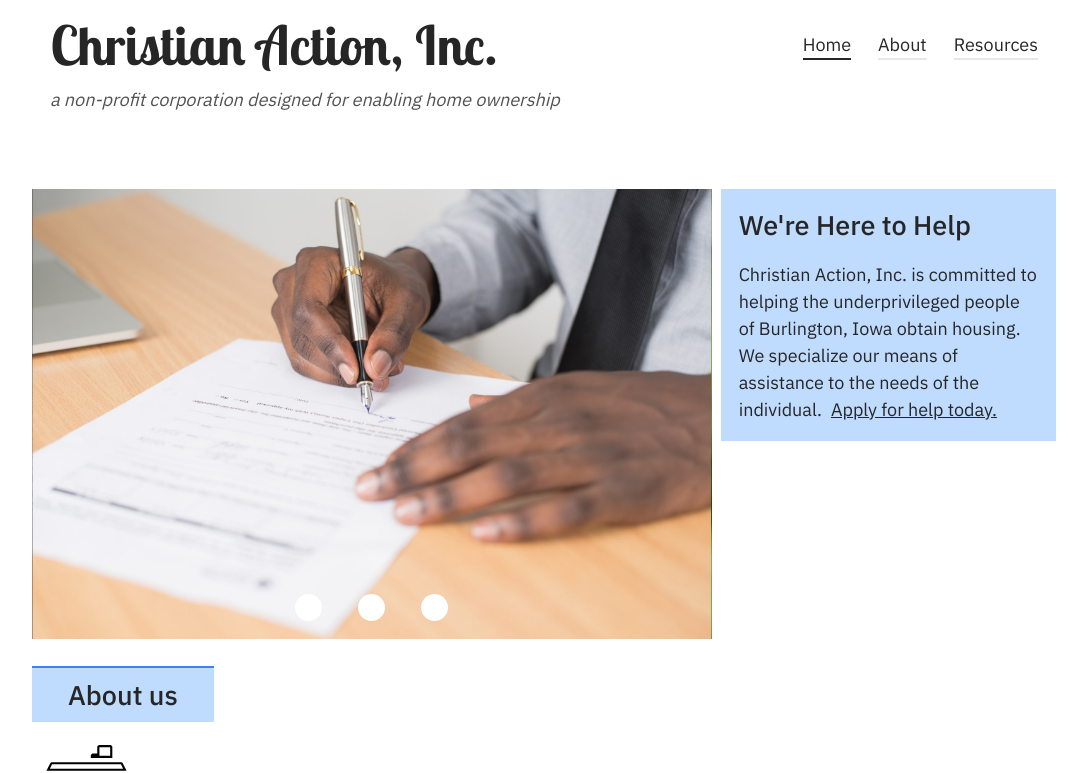
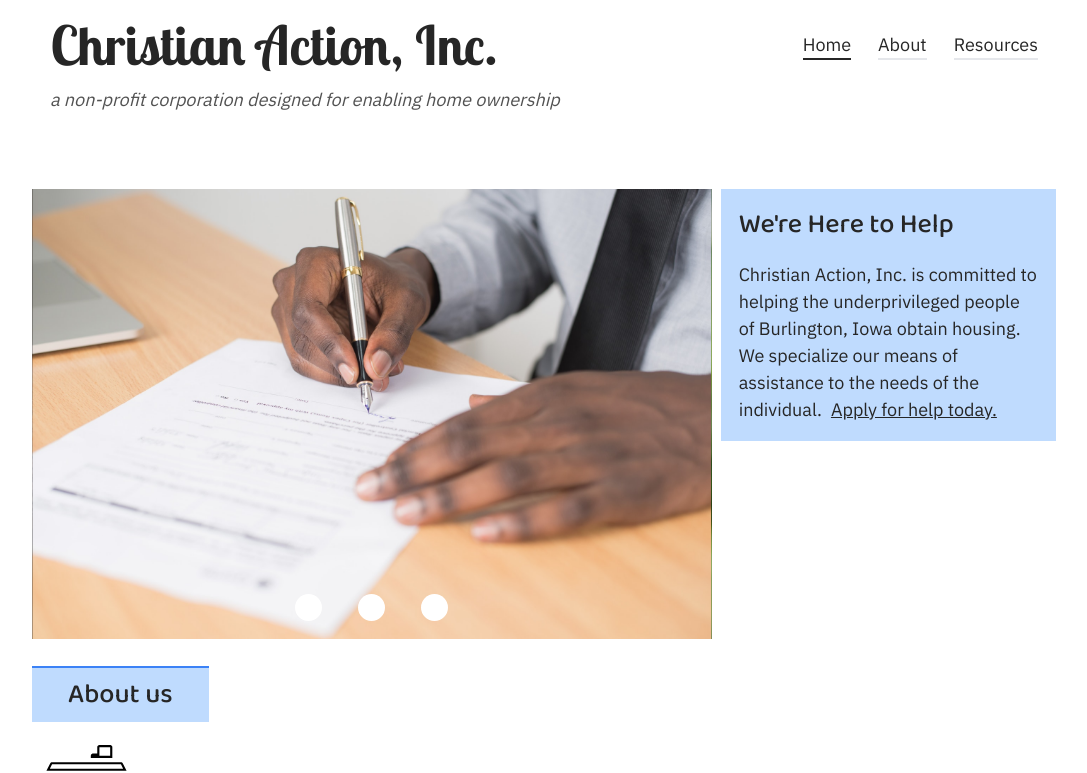
Before and after one commit to blaze-vincent/christian-action-2022, a Next.js app: page / in a window 1280 px wide. Shown: the top 773 px of the page, without its empty margins (96-1183 px from the left). Built offline with nearby package versions, Linux system fonts and the light colour scheme.

Commit message:
Replace serif font with friendlier font

```diff
--- a/components/contactInformation/contactInformation.js
+++ b/components/contactInformation/contactInformation.js
@@ -48,7 +48,7 @@ export default function ContactInformation(){
     className="p-4 bg-blue-100"
   >
     <h2
-      className="text-2xl font-semibold font-ibm-serif"
+      className="text-2xl font-semibold font-baloo"
     >
       Contacts
     </h2>
--- a/components/downloadsSection.js
+++ b/components/downloadsSection.js
@@ -1,7 +1,7 @@
 export default function DownloadsSection({resources}){
   return <div className="p-4 bg-blue-100">
     <h2
-      className="font-semibold text-2xl font-ibm-serif"
+      className="font-semibold text-2xl font-baloo"
     >Resources</h2>
     <ul
       className="flex flex-col gap-2"
--- a/components/hero.js
+++ b/components/hero.js
@@ -8,7 +8,7 @@ export default function Hero(){
     <div
       className="bg-blue-200 p-4 h-max overflow-auto flex flex-col gap-4"
     >
-      <h2 className="font-ibm-serif font-medium text-2xl">
+      <h2 className="font-baloo font-medium text-2xl">
         We&apos;re Here to Help
       </h2>
       <p>
--- a/components/sectionTitle.js
+++ b/components/sectionTitle.js
@@ -1,5 +1,5 @@
 export default function SectionTitle({title}){
   return <h2
-    className="text-2xl font-ibm-serif font-medium max-w-max bg-blue-200 px-8 border-solid border-t-2 border-blue-500 p-2 "
+    className="text-2xl font-baloo font-medium max-w-max bg-blue-200 px-8 border-solid border-t-2 border-blue-500 p-2 "
   >{title}</h2>
 }
--- a/pages/about.js
+++ b/pages/about.js
@@ -51,7 +51,7 @@ export default function About(){
       className="bg-blue-100 p-4"
     >
       <h2
-        className="font-semibold text-2xl font-ibm-serif"
+        className="font-semibold text-2xl font-baloo"
       >
         Our Partners and Sponsors
       </h2>
--- a/pages/index.js
+++ b/pages/index.js
@@ -1,7 +1,6 @@
 import AboutPreview from "../components/aboutPreview/aboutPreview"
 import Hero from "../components/hero"
 import Head from 'next/head'
-import Link from 'next/link'
 import DonationSection from "../components/donationSection"
 
 export default function Home() {
```
